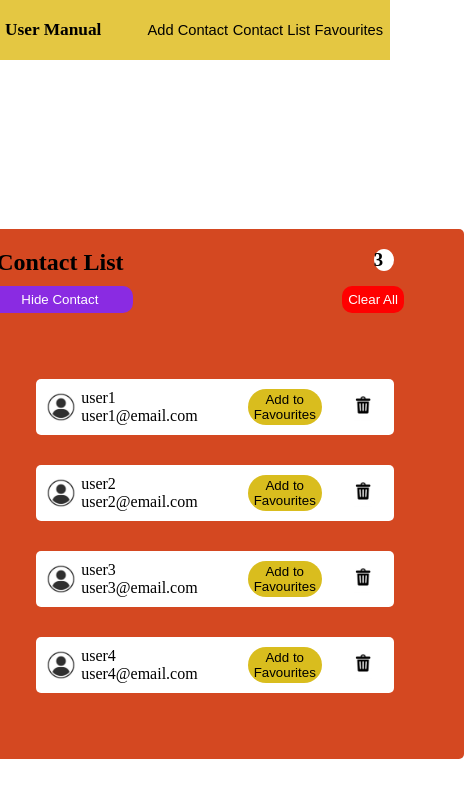
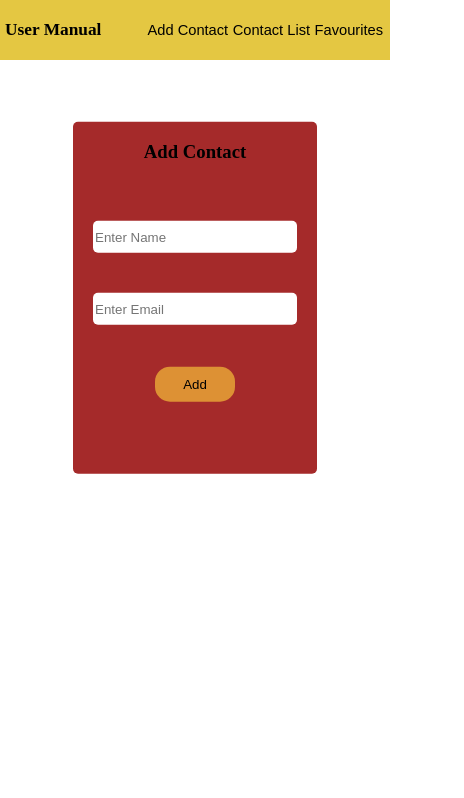
Before and after one commit to Manishcicada/contactApp, a React (Vite) app: page / in a window 390 px wide. Shown: the top 798 px of the page, 464 px wide, since content can reach past the window. Built offline with nearby package versions, Linux system fonts and the light colour scheme.

Commit message:
Add a reusable container for both contactList and AddContact component

```diff
--- a/src/App.jsx
+++ b/src/App.jsx
@@ -1,5 +1,6 @@
 import AddContact from "./components/AddContact.jsx";
 import ContactList from "./components/ContactList.jsx";
+import Container from "./components/Container.jsx";
 import Header from "./components/Header.jsx";
 
 
@@ -8,8 +9,9 @@ function App() {
   return (
     <>
       <Header/>
-      {/* <AddContact/> */}
-      <ContactList/>
+      <Container color={"brown"}>
+        <AddContact/>
+      </Container>
     </>
   )
 }
--- a/src/components/AddContact.jsx
+++ b/src/components/AddContact.jsx
@@ -1,23 +1,22 @@
 import classes from './AddContact.module.css';
 
-export default function AddContact(){
-  return(
-    <div className = {classes.wrapper}>
-      <div className = {classes.container}>
-        <header className = {classes.header}>
+export default function AddContact() {
+  return (
+    <>
+      <header className={classes.header}>
         <h3>Add Contact</h3>
       </header>
-        <main className = {classes.main}>
+      <main className={classes.main}>
         <form>
           <div className={classes.controls}>
             <input
-              className = {classes.input}
+              className={classes.input}
               placeholder="Enter Name"
               type="text"
               required
             />
             <input
-              className = {classes.input}
+              className={classes.input}
               placeholder="Enter Email"
               type="email"
               required
@@ -28,7 +27,6 @@ export default function AddContact(){
           </div>
         </form>
       </main>
-      </div>
-    </div>
+    </>
   );
 }
--- a/src/components/ContactList.jsx
+++ b/src/components/ContactList.jsx
@@ -2,29 +2,27 @@ import classes from './ContactList.module.css';
 import UserBlock from './UserBlock.jsx';
 
 const DUMMY_DATA = [
-  {name: 'user1', email: 'user1@email.com',id: Math.random()},
-  {name: 'user2', email: 'user2@email.com',id: Math.random()},
-  {name: 'user3', email: 'user3@email.com',id: Math.random()},
-  {name: 'user4', email: 'user4@email.com',id: Math.random()},
+  { name: 'user1', email: 'user1@email.com', id: Math.random() },
+  { name: 'user2', email: 'user2@email.com', id: Math.random() },
+  { name: 'user3', email: 'user3@email.com', id: Math.random() },
+  { name: 'user4', email: 'user4@email.com', id: Math.random() },
 ];
 
-export default function ContactList(){
-  return(
-    <div className = {classes.wrapper}>
-      <div className = {classes.container}>
-        <header className = {classes.header}>
-          <div className = {classes.contactList}>
+export default function ContactList() {
+  return (
+    <>
+      <header className={classes.header}>
+        <div className={classes.contactList}>
           <h2>Contact List</h2>
           <button>Hide Contact</button>
         </div>
-          <div className = {classes.clearAll}>
+        <div className={classes.clearAll}>
           <h3>3</h3>
           <button>Clear All</button>
         </div>
 
       </header>
-        <UserBlock DUMMY_DATA={DUMMY_DATA}/>
-      </div>
-    </div>
+      <UserBlock DUMMY_DATA={DUMMY_DATA} />
+    </>
   );
 }
--- a/src/components/ContactList.module.css
+++ b/src/components/ContactList.module.css
@@ -1,20 +1,3 @@
-.wrapper{
-  display: flex;
-  align-items: center;
-  justify-content: center;
-  transform: translateY(40%);
-}
-
-.container{
-  display: flex;
-  padding-left: 50px;
-  padding-right: 50px;
-  background-color: rgb(212, 72, 33);
-  flex-direction: column;
-  border:none;
-  border-radius: 5px;
-  margin: 5px;
-}
 
 .header{
   display: flex;
--- /dev/null
+++ b/src/components/Container.jsx
@@ -0,0 +1,14 @@
+import classes from './Container.module.css';
+
+
+export default function Container({children, color}) {
+
+
+  return (
+    <div className={classes.wrapper}>
+      <div style = {{"backgroundColor": `${color}`}}className={classes.container}>
+        {children}
+      </div>
+    </div>
+  );
+}
--- /dev/null
+++ b/src/components/Container.module.css
@@ -0,0 +1,24 @@
+.wrapper{
+  display: flex;
+  align-items: center;
+  justify-content: center;
+  transform: translateY(30%);
+}
+
+.container{
+  display: flex;
+  padding-left: 50px;
+  padding-right: 50px;
+  background-color: antiquewhite;
+  flex-direction: column;
+  border:none;
+  border-radius: 5px;
+  margin: 5px;
+}
+
+@media all and (max-width: 550px){
+  .container{
+    padding-left: 0px;
+    padding-right: 0px;
+  }
+}
--- a/src/components/User.module.css
+++ b/src/components/User.module.css
@@ -53,3 +53,12 @@
   height: 30px;
   width: 30px;
 }
+
+@media all and (max-width: 450px){
+  .userInfo{
+    gap: 10px;
+  }
+  .actionButtons{
+    gap: 0px;
+  }
+}
```
Also changed, not shown: src/components/Favourites.jsx (added). Lines whose indentation alone changed are shown as unchanged.
